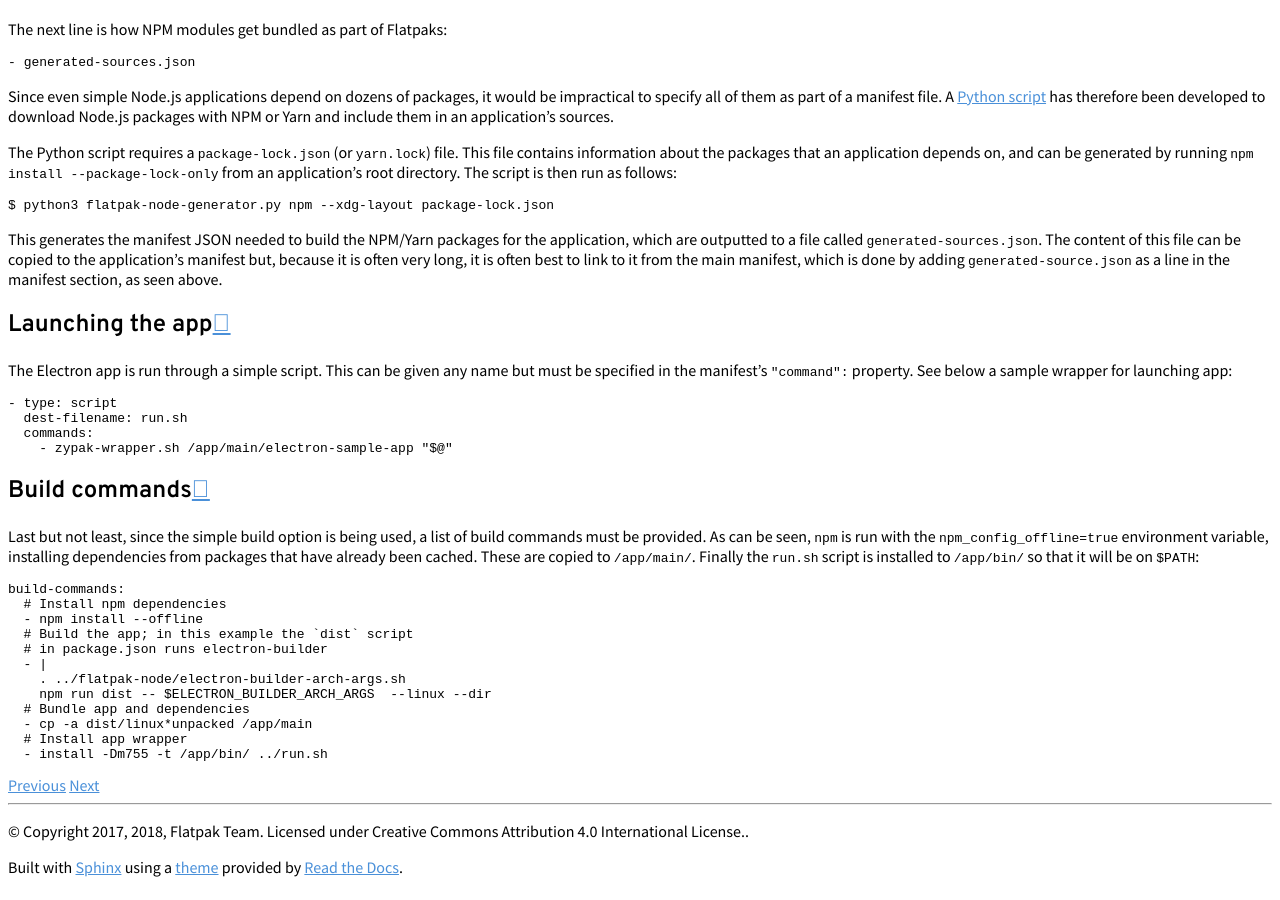
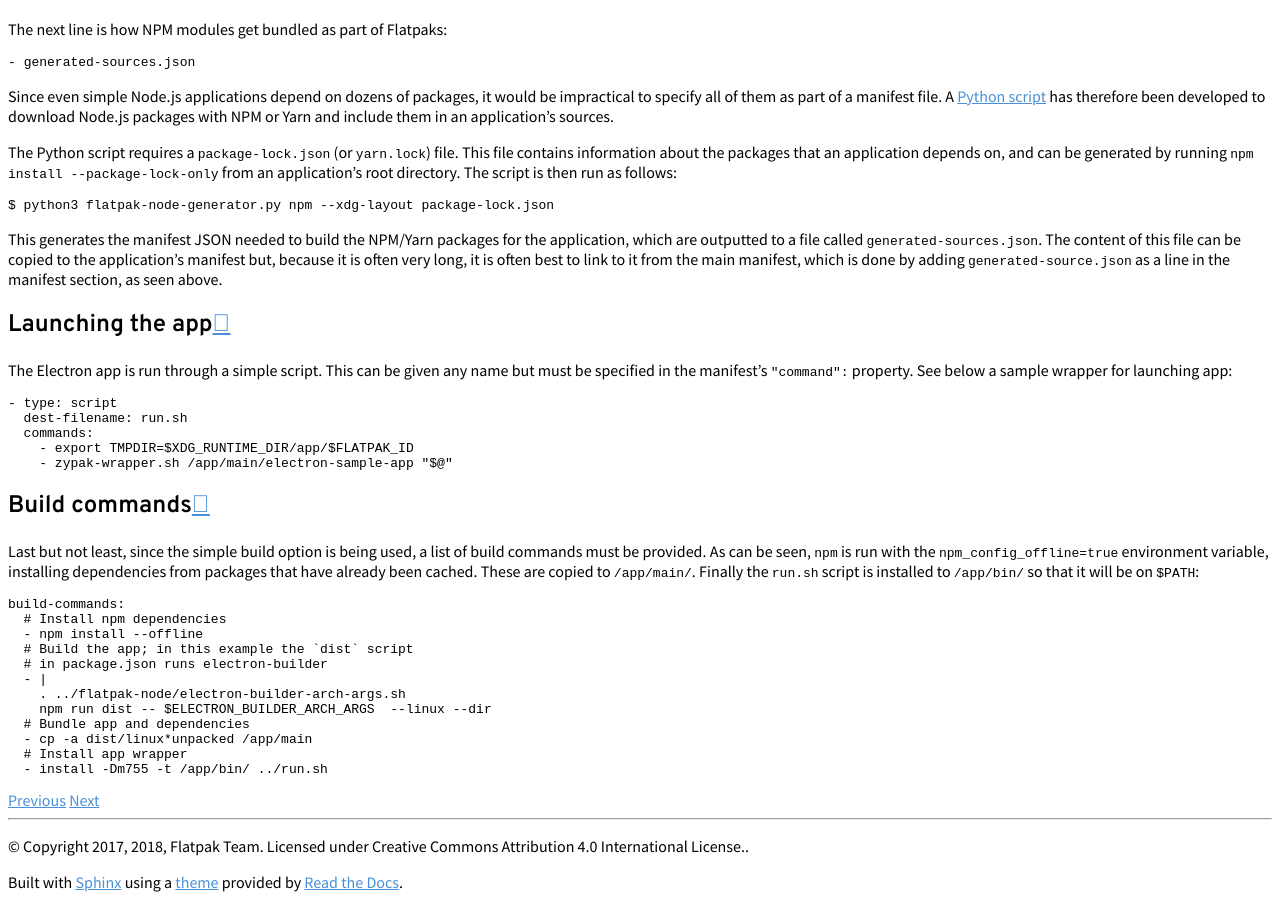
Before and after one commit to flatpak/flatpak-docs, a Sphinx documentation site: the page built from docs/electron.rst, in a window 1280 px wide and 900 px high, scrolled down 3037 px. Built offline with Sphinx 7.4.7 and the Read the Docs theme 2.0.0, drawn with Linux system fonts in a browser that asks for light colours.

Commit message:
add tmpdir export to launch app
This allows for zypak to share the chromium singleton between instances. This is useful when apps are launched via xdg-open from other flatpaks as normally this would start another instance of the app.

```diff
--- a/docs/electron.rst
+++ b/docs/electron.rst
@@ -215,6 +215,7 @@ a sample wrapper for launching app:
   - type: script
     dest-filename: run.sh
     commands:
+      - export TMPDIR=$XDG_RUNTIME_DIR/app/$FLATPAK_ID
       - zypak-wrapper.sh /app/main/electron-sample-app "$@"
 
 Build commands
```
